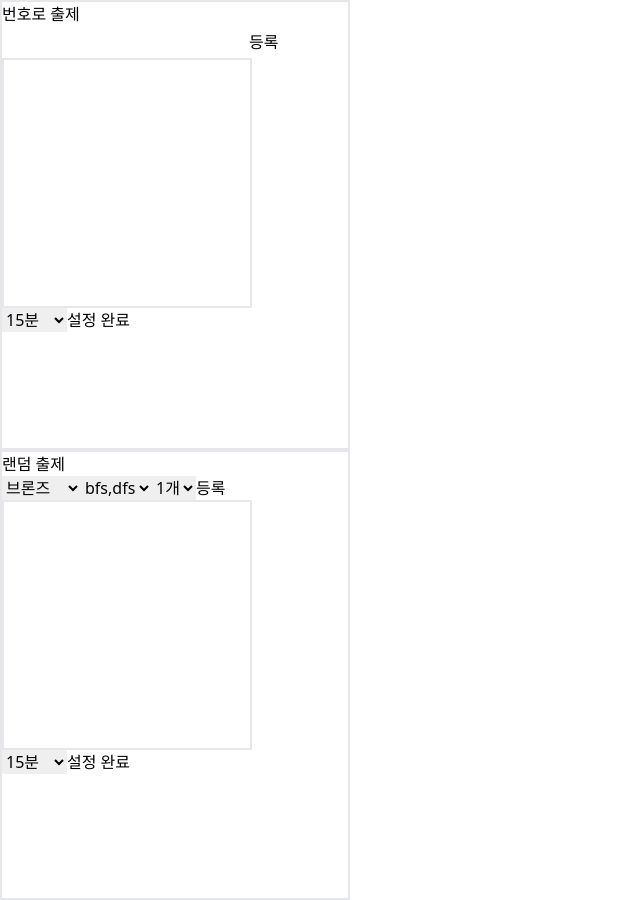
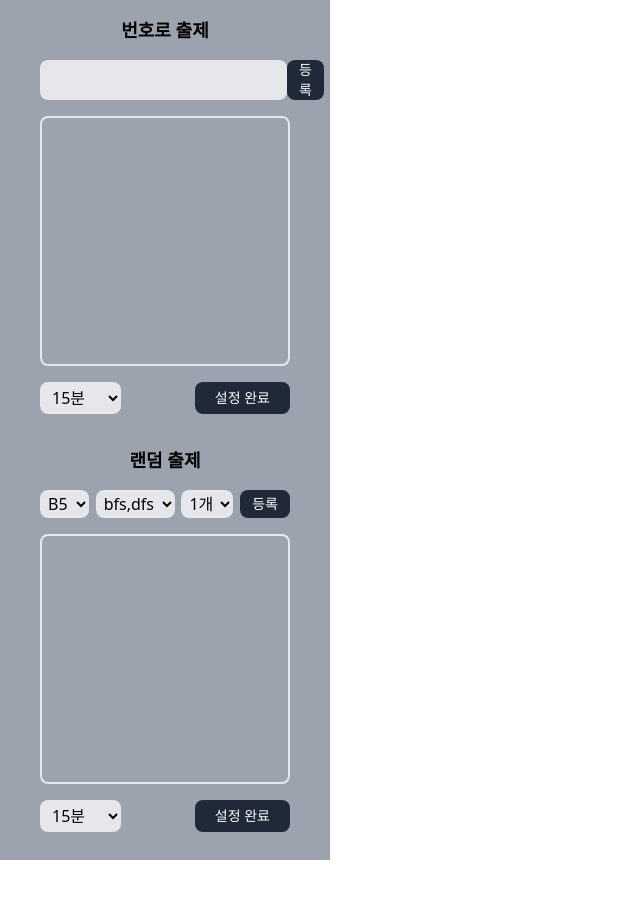
Before and after one commit to boostcampwm2023/baekjoonrooms, a React (Vite) app in the folder client/: page /roomsetting in a window 1280 px wide. Shown: the whole page, without its empty margins (0-640 px from the left). After the commit the page ends 860 px from the top, so only its background shows below. Built offline with nearby package versions, Linux system fonts and the light colour scheme.

Commit message:
feat: room setting 창 UI에 css 적용

```diff
--- a/client/src/pages/RoomSetting.tsx
+++ b/client/src/pages/RoomSetting.tsx
@@ -1,15 +1,17 @@
 export default function RoomSetting() {
   return (
     <>
-      <div className="h-[450px] w-[350px] border-2">
-        <div>번호로 출제</div>
-        <form>
-          <input className="rounded-lg px-2 py-1" />
-          <button>등록</button>
+      <div className="flex h-[430px] w-[330px] flex-col items-center bg-gray-400">
+        <div className="mb-2 mt-4 text-lg font-semibold">번호로 출제</div>
+        <form className="m-2 flex w-[250px] justify-between">
+          <input className="rounded-lg bg-gray-200 px-2 py-1" />
+          <button className="rounded-lg bg-gray-800 px-3 text-sm text-white hover:bg-gray-600">
+            등록
+          </button>
         </form>
-        <div className="h-[250px] w-[250px] border-2"></div>
-        <div>
-          <select>
+        <div className="m-2 h-[250px] w-[250px] rounded-lg border-2"></div>
+        <div className="m-2 flex w-[250px] justify-between">
+          <select className="rounded-lg bg-gray-200 px-2 py-1">
             <option value="15분">15분</option>
             <option value="15분">30분</option>
             <option value="15분">45분</option>
@@ -18,44 +20,51 @@ export default function RoomSetting() {
             <option value="15분">120분</option>
             <option value="15분">무제한</option>
           </select>
-          <button>설정 완료</button>
+          <button className="rounded-lg bg-gray-800 px-5 py-1 text-sm text-white hover:bg-gray-600">
+            설정 완료
+          </button>
         </div>
       </div>
 
-      <div className="h-[450px] w-[350px] border-2">
-        <div>랜덤 출제</div>
-        <form>
-          <select>
-            <option value="브론즈">브론즈</option>
-            <option value="실버">실버</option>
-            <option value="골드">골드</option>
-            <option value="플레티넘">플레티넘</option>
-            <option value="다이아">다이아</option>
+      <div className="flex h-[430px] w-[330px] flex-col items-center bg-gray-400">
+        <div className="mb-2 mt-4 text-lg font-semibold">랜덤 출제</div>
+        <form className="m-2 flex w-[250px] justify-between">
+          <select className="rounded-lg bg-gray-200 px-1">
+            <option value="B5">B5</option>
+            <option value="S5">S5</option>
+            <option value="G5">G5</option>
+            <option value="P5">P5</option>
+            <option value="D5">D5</option>
+            <option value="R5">R5</option>
           </select>
-          <select>
+          <select className="rounded-lg bg-gray-200 px-1">
             <option value="bfs,dfs">bfs,dfs</option>
           </select>
-          <select>
+          <select className="rounded-lg bg-gray-200 px-1">
             <option value="1개">1개</option>
             <option value="2개">2개</option>
             <option value="3개">3개</option>
             <option value="4개">4개</option>
             <option value="5개">5개</option>
           </select>
-          <button>등록</button>
+          <button className="rounded-lg bg-gray-800 px-3 py-1 text-sm text-white hover:bg-gray-600">
+            등록
+          </button>
         </form>
-        <div className="h-[250px] w-[250px] border-2"></div>
-        <div>
-          <select>
+        <div className="m-2 h-[250px] w-[250px] rounded-lg border-2"></div>
+        <div className="m-2 flex w-[250px] justify-between">
+          <select className="rounded-lg bg-gray-200 px-2 py-1">
             <option value="15분">15분</option>
-            <option value="30분">30분</option>
-            <option value="45분">45분</option>
-            <option value="60분">60분</option>
-            <option value="90분">90분</option>
-            <option value="120분">120분</option>
-            <option value="무제한">무제한</option>
+            <option value="15분">30분</option>
+            <option value="15분">45분</option>
+            <option value="15분">60분</option>
+            <option value="15분">90분</option>
+            <option value="15분">120분</option>
+            <option value="15분">무제한</option>
           </select>
-          <button>설정 완료</button>
+          <button className="rounded-lg bg-gray-800 px-5 py-1 text-sm text-white hover:bg-gray-600">
+            설정 완료
+          </button>
         </div>
       </div>
     </>
```
